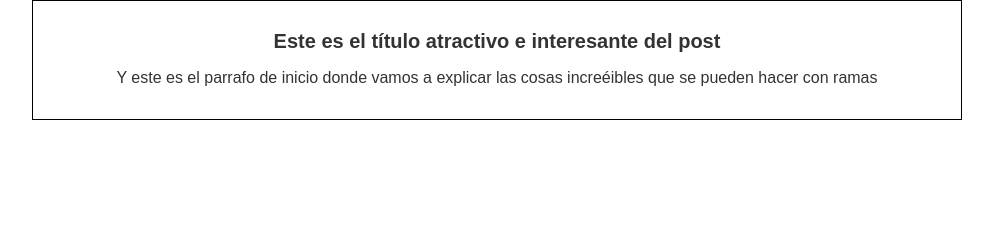
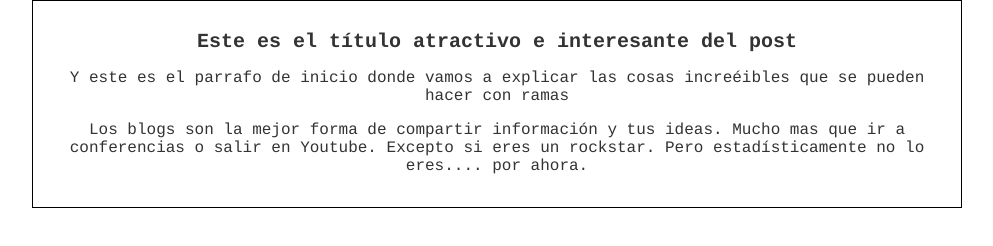
Before and after one commit to icodecauseiloveit/training-git, a plain HTML site: page GIT_TRAINING-PROJ/index.html in a window 1280 px wide. Shown: the whole page, without its empty margins (143-1136 px from the left). Drawn offline with Linux system fonts and the light colour scheme.

Commit message:
"added content and typography"

```diff
--- a/GIT_TRAINING-PROJ/css/estilos.css
+++ b/GIT_TRAINING-PROJ/css/estilos.css
@@ -1,7 +1,7 @@
 body {
   color: #333;
   text-align: center;
-  font-family: Arial;
+  font-family: Courier;
   font-size: 16px;
   margin: 0;
   padding: 0;
--- a/GIT_TRAINING-PROJ/index.html
+++ b/GIT_TRAINING-PROJ/index.html
@@ -11,6 +11,8 @@
             <h1>Este es el título atractivo e interesante del post</h1>
             <p>Y este es el parrafo de inicio donde vamos a explicar las cosas increéibles que se pueden hacer con ramas
             </p>
+            <p>Los blogs son la mejor forma de compartir información y tus ideas. Mucho mas que ir a conferencias o
+            salir en Youtube. Excepto si eres un rockstar. Pero estadísticamente no lo eres.... por ahora.</p>
         </div>
     </div>
 
```
